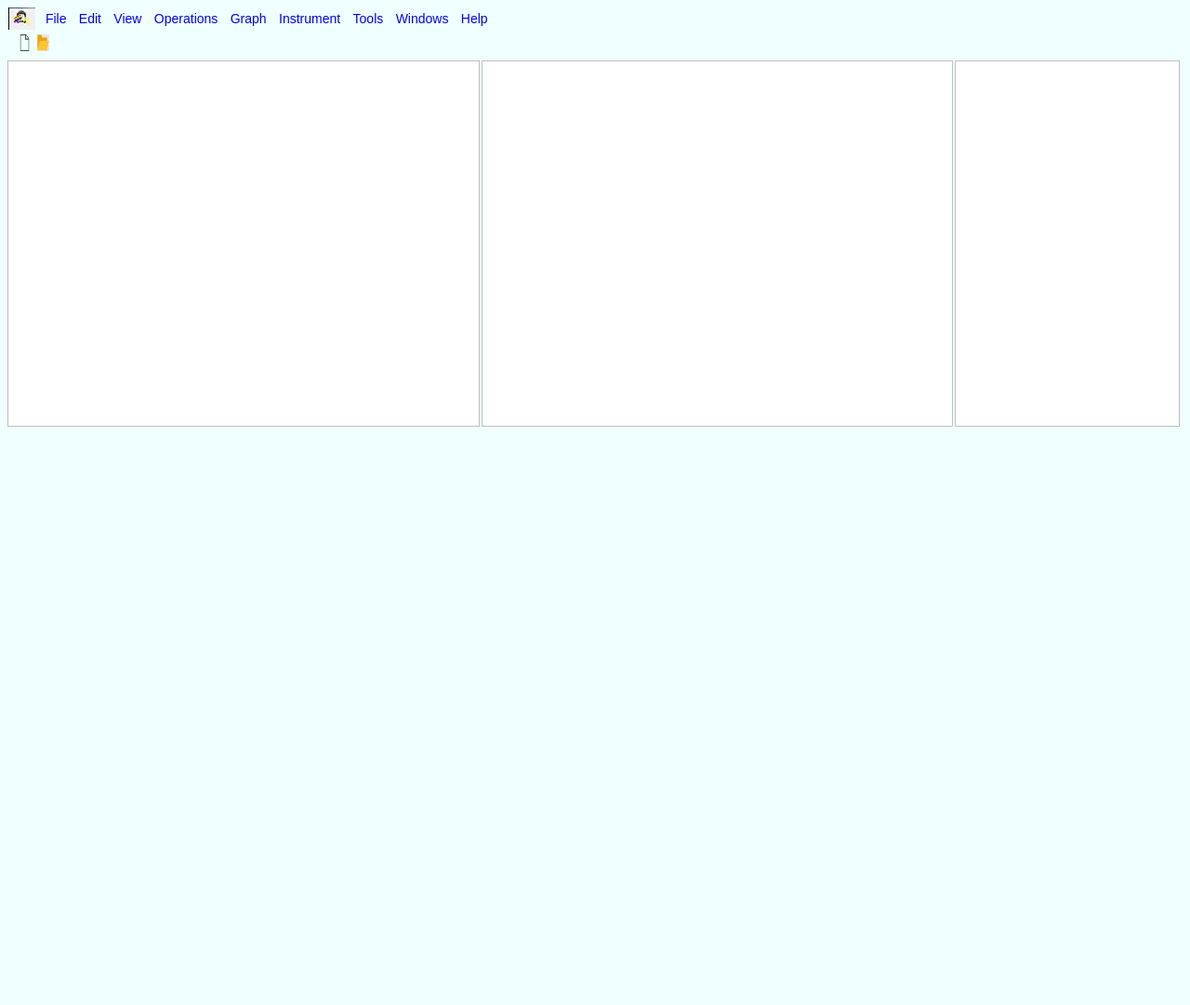
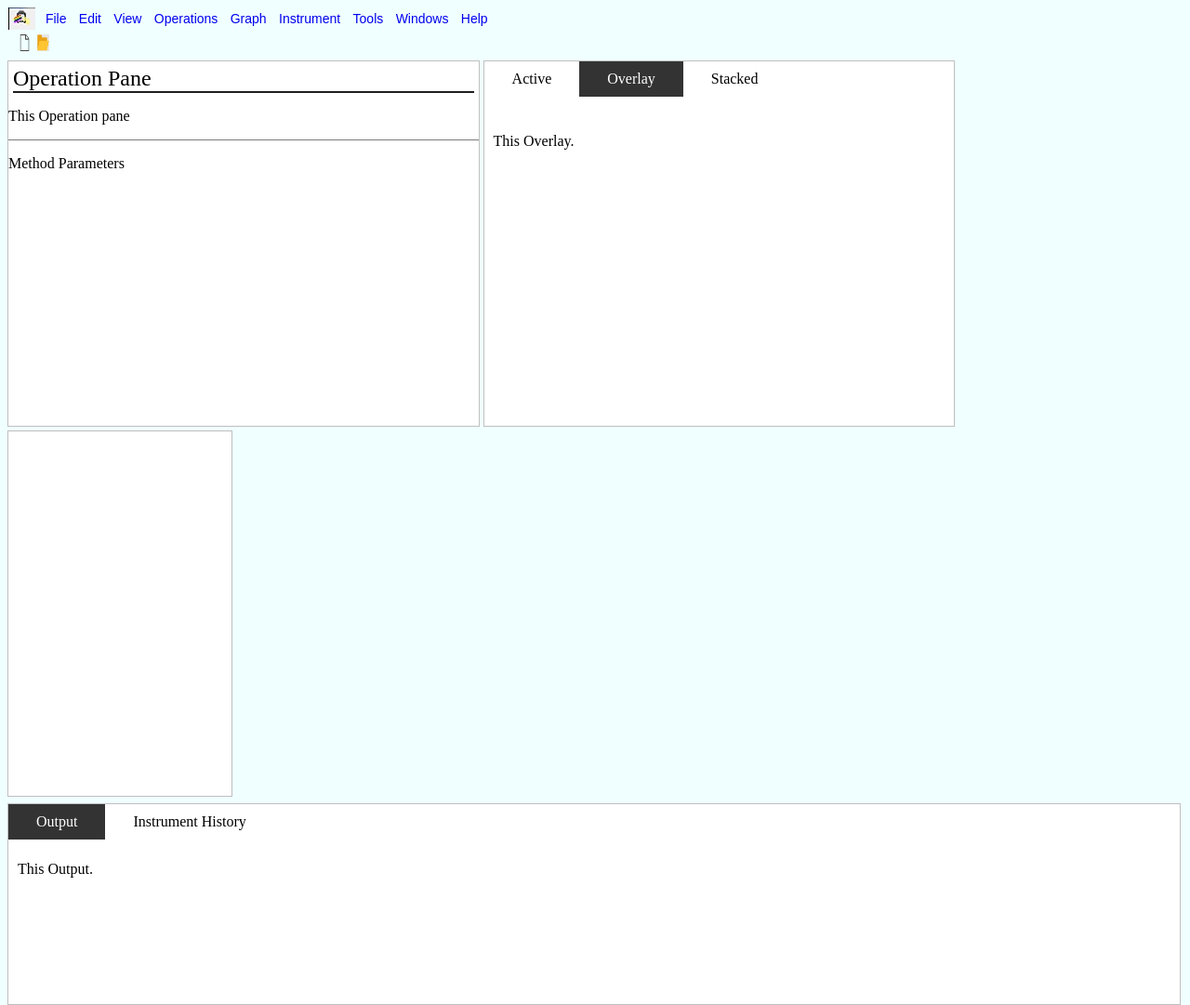
Before and after one commit to bayuwong/uvprobe, a plain HTML site: page index.html in a window 1280 px wide. Shown: the whole page at 93% size. Before the commit the page ends 800 px from the top, so only its background shows below. Drawn offline with Linux system fonts and the light colour scheme.

Commit message:
update style

```diff
--- a/css/style.css
+++ b/css/style.css
@@ -6,6 +6,16 @@
 }
 body {
     background: azure;
+}
+.container {
+    margin-left: auto;
+    margin-right: auto;
+    margin-bottom: 9.4488188976px;
+    /* border: 1px solid #bfbfbf; */
+    box-sizing: border-box;
+    /* padding: 5px; */
+    background-repeat: no-repeat;
+    background-position: top;
 }
 .atas {
     font-family: sans-serif;
@@ -54,15 +64,29 @@ body {
     width: 40%;
     min-height: 50%;
     float: left;
-    margin: 2px 2px 2px 0px;
+    margin: 2px 4px 2px 0px;
 }
+.left-title {
+    margin: 5px 5px 0px 5px;
+    border-bottom: 2px solid #201f1f;
+}
+.left-title label {
+    font-size: x-large;
+}
+.left-atas {
+    /* border: 1px solid #201f1f; */
+}
+.left-bawah {
+    border-top: 1px solid #7e7a7a;
+}
+
 .center-block {
     background-color: #fff;
     border: 1px solid #bfbfbf;
     width: 40%;
     min-height: 50%;
     float: left;
-    margin: 2px 2px 2px 0px;
+    margin: 2px 4px 2px 0px;
 }
 .right-block {
     background-color: #fff;
@@ -70,5 +94,93 @@ body {
     width: 19%;
     min-height: 50%;
     float: left;
-    margin: 2px 2px 2px 0px;
+    margin: 2px 3px 2px 0px;
 }
+.output {
+    background-color: #fff;
+    border: 1px solid #bfbfbf;
+    width: 99.7%;
+    min-height: 20%;
+    float: left;
+    margin-top: 5px;
+}
+
+/* start tabs */
+.container-wrapper {
+	margin:7% auto;
+	position: relative;
+	width: 500px;
+	overflow: hidden;
+}
+
+/* Tab menu styling*/
+input.tab-menu-radio {
+    display: none;
+}
+label.tab-menu {
+    display: inline-block;
+    float: left;
+    padding:10px 30px;
+    cursor: pointer;
+    z-index: 99;
+}
+/* End Tab menu styling*/
+
+/* Tab content styling*/
+
+.tab-content {
+    top:-3px;
+    clear: both;
+    position: relative;
+    padding:10px;
+    overflow-x: auto;
+    min-height: 20%;
+    margin-bottom: 0px;
+}
+/* End Tab content styling*/
+
+/* CSS tab core */
+    .tab-menu-radio:checked + label {
+        -webkit-transition:all 1s; /* Optional */
+        -moz-transition:all 1s; /* Optional */
+        transition:all 1s; /* Optional */
+        background-color: #333;
+        color: #fff;
+    }
+    .tab-content .tab {
+        height: 0;
+        opacity: 0;
+    }
+    #tab-menu1:checked ~ .tab-content .tab-1,
+    #tab-menu2:checked ~ .tab-content .tab-2 {
+        -webkit-transition:opacity 1s; /* Optional */
+        -moz-transition:opacity 1s; /* Optional */
+        transition:opacity 1s; /* Optional */
+        height: auto;
+        opacity: 1;
+    }
+/* End CSS tab core */
+
+.tab-content-center {
+    top:-3px;
+    clear: both;
+    position: relative;
+    padding:10px;
+    min-height: initial;
+    margin-bottom: 0px;
+}
+.tab-content-center .tab {
+    height: 0;
+    opacity: 0;
+}
+#tab-menu-active:checked ~ .tab-content-center .tab-active,
+#tab-menu-overlay:checked ~ .tab-content-center .tab-overlay,
+#tab-menu-stacked:checked ~ .tab-content-center .tab-stacked {
+    -webkit-transition:opacity 1s; /* Optional */
+    -moz-transition:opacity 1s; /* Optional */
+    transition:opacity 1s; /* Optional */
+    height: auto;
+    opacity: 1;
+    /* border: 1px #333 solid; */
+    margin-top: 0px !important;
+}
--- a/index.html
+++ b/index.html
@@ -7,6 +7,7 @@
     <link rel="stylesheet" href="css/style.css">
 </head>
 <body>
+    <div class="container">
         <div class="atas">
             <span><img src="css/img/icon-uvp.PNG" alt=""></span>
             <a href="#" class="small-hvr">File</a>
@@ -23,9 +24,61 @@
             <span><img src="css/img/file_icon.png" class="icon-sm" alt="New" title="New"></span>
             <span><img src="css/img/open_folder_icon.PNG" class="icon-sm" alt="Open File" title="Open File"></span>
         </div>
-    <div class="left-block"></div>
-    <div class="center-block"></div>
+        <div class="left-block">
+            <div class="left-atas">
+                <div class="left-title">
+                    <label>Operation Pane</label>
+                </div>
+                <p>This Operation pane</p>
+            </div>
+            <div class="left-bawah">
+                <div class="left-title-bawah">
+                    <p>Method Parameters</p>
+                </div>
+            </div>
+        </div>
+        <div class="center-block">
+            <input type="radio" name="tab-menu-atas" class="tab-menu-radio" id="tab-menu-active"/>
+            <label for="tab-menu-active" class="tab-menu">Active</label>
+
+            <input type="radio" name="tab-menu-atas" class="tab-menu-radio" id="tab-menu-overlay" checked />
+            <label for="tab-menu-overlay" class="tab-menu">Overlay</label>
+
+            <input type="radio" name="tab-menu-atas" class="tab-menu-radio" id="tab-menu-stacked"/>
+            <label for="tab-menu-stacked" class="tab-menu">Stacked</label>
+
+            <div class="tab-content-center">
+                <div class="tab tab-active">
+                    <p>This Active.</p>
+                </div>
+                <div class="tab tab-overlay">
+                    <p>This Overlay.</p>
+                </div>
+                <div class="tab tab-stacked">
+                    <p>This Stacked.</p>
+                </div>
+            </div>
+        </div>
         <div class="right-block"></div>
+        <div class="output">
+            <div class="tab-container">
+                <input type="radio" name="tab-menu" class="tab-menu-radio" id="tab-menu1" checked />
+                <label for="tab-menu1" class="tab-menu">Output</label>
+
+                <input type="radio" name="tab-menu" class="tab-menu-radio" id="tab-menu2"/>
+                <label for="tab-menu2" class="tab-menu">Instrument History</label>
+
+                <div class="tab-content">
+                    <div class="tab tab-1">
+                        <p>This Output.</p>
+                    </div>
+                    <div class="tab tab-2">
+                        <p>This Instrument History.</p>
+                    </div>
+                </div>
+            </div>
+        </div>
+    </div>
 </body>
 </html>
 </Help>
--- /dev/null
+++ b/tab/style.css
@@ -0,0 +1,79 @@
+* {
+	padding:0;
+	margin:0;
+	-webkit-box-sizing:border-box;
+	-moz-box-sizing:border-box;
+	box-sizing:border-box;
+}
+body {
+	line-height: 1.5;
+}
+img {
+	max-width: 100%;
+	height: auto;
+}
+ul,ol {
+	list-style-type: none;
+}
+p, label {
+	font-family: sans-serif;
+}
+.container-wrapper {
+	margin:7% auto;
+	position: relative;
+	width: 500px;
+	overflow: hidden;
+}
+
+/* CSS Tab styling is start here */
+
+	/* Tab menu styling*/
+	input.tab-menu-radio {
+		display: none;
+	}
+	label.tab-menu {
+		display: inline-block;
+		float: left;
+		padding:10px 30px;
+		cursor: pointer;
+		z-index: 99;
+	}
+	/* End Tab menu styling*/
+
+	/* Tab content styling*/
+
+	.tab-content {
+		top:-3px;
+		clear: both;
+		width: 100%;
+		position: relative;
+		padding:20px;
+		background-color: #f7f7f7;
+		border-top:7px solid #333;
+	}
+	/* End Tab content styling*/
+
+	/* CSS tab core */
+		.tab-menu-radio:checked + label {
+			-webkit-transition:all 1s; /* Optional */
+			-moz-transition:all 1s; /* Optional */
+			transition:all 1s; /* Optional */
+			background-color: #333;
+			color: #fff;
+		}
+		.tab-content .tab {
+			height: 0;
+			opacity: 0;
+		}
+		#tab-menu1:checked ~ .tab-content .tab-1,
+		#tab-menu2:checked ~ .tab-content .tab-2,
+		#tab-menu3:checked ~ .tab-content .tab-3 {
+			-webkit-transition:opacity 1s; /* Optional */
+			-moz-transition:opacity 1s; /* Optional */
+			transition:opacity 1s; /* Optional */
+			height: auto;
+			opacity: 1;
+		}
+	/* End CSS tab core */
+
+/* CSS Tab Styling is end here */
```
Also changed, not shown: tab/index.html (added, +45 -0 lines), gb2.jpeg (added), tab/ReadMe.txt (added), tab/tab-menu-css.jpg (added), 2 other files. Lines whose indentation alone changed are shown as unchanged.
